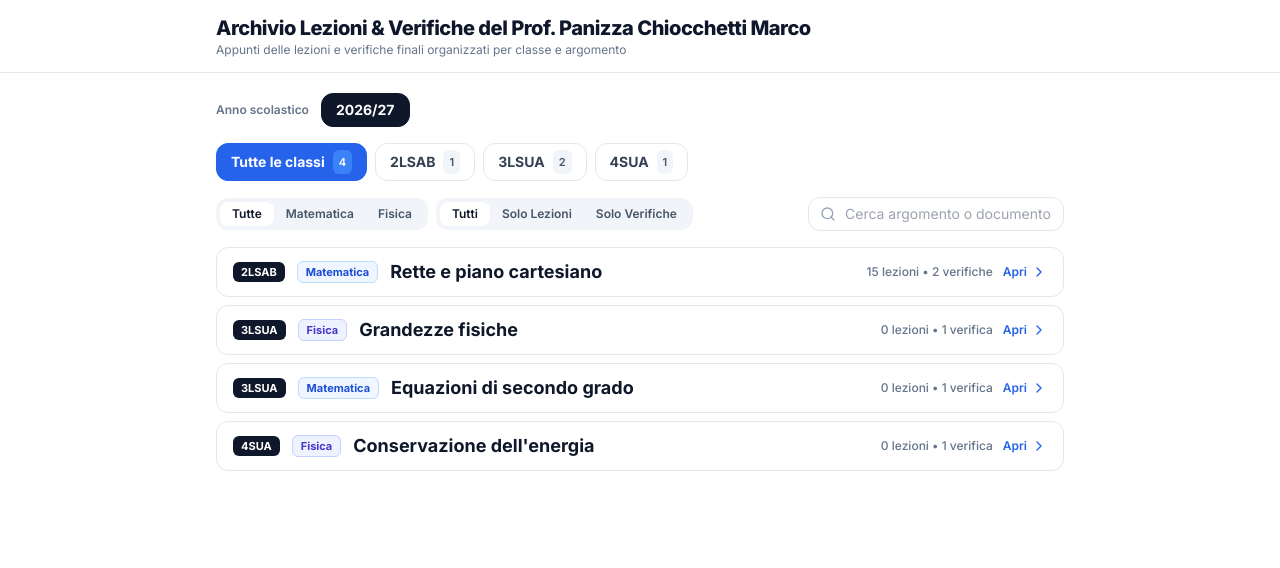
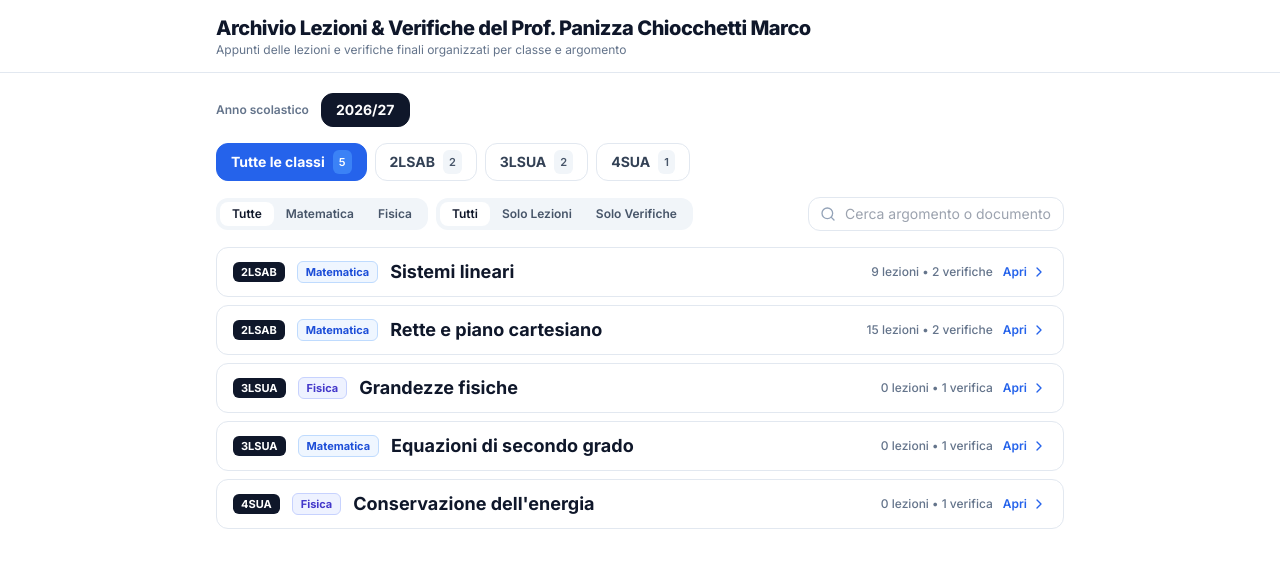
Before and after one commit to marcopanizzasite/archivio, a plain HTML site: page index.html in a window 1280 px wide. Drawn offline with nearby package versions, Linux system fonts and the light colour scheme.

Commit message:
Update index.html

```diff
--- a/index.html
+++ b/index.html
@@ -450,7 +450,104 @@
      * su GitHub Pages / Google Sites.
      */
 
-  const INITIAL_DATA = [
+const INITIAL_DATA = [
+  {
+    "id": "arg-1795708312453",
+    "year": "2026/27",
+    "className": "2LSAB",
+    "subject": "Matematica",
+    "title": "Sistemi lineari",
+    "items": [
+      {
+        "id": "item-1795708460186-crsb",
+        "kind": "Lezione",
+        "date": "2026-11-26",
+        "title": "Lezione 2sab 30.09",
+        "notes": "",
+        "url": "https://drive.google.com/file/d/1UVpFma5s186Vg-O84g_rc3fqtxTTfEjQ/view?usp=sharing"
+      },
+      {
+        "id": "item-1795708840230-1z0d",
+        "kind": "Lezione",
+        "date": "2026-11-26",
+        "title": "Lezione 2sab 29.09",
+        "notes": "",
+        "url": "https://drive.google.com/file/d/1XeiS7KUOC0HHC3MjoxE3-l-erJ7ALXJi/view?usp=sharing"
+      },
+      {
+        "id": "item-1795708901956-7mqm",
+        "kind": "Lezione",
+        "date": "2026-11-26",
+        "title": "Lezione 2sab 21.09",
+        "notes": "",
+        "url": "https://drive.google.com/file/d/1JTDvwTwIPuDLQAySMBQcMZYiwVDDMvBO/view?usp=sharing"
+      },
+      {
+        "id": "item-1795709039205-yev3",
+        "kind": "Lezione",
+        "date": "2026-11-26",
+        "title": "Lezione 2sab 17.09",
+        "notes": "",
+        "url": "https://drive.google.com/file/d/13ZtEVv3Cg4Mc3eSw2LsBTW9jSb4QJPYL/view?usp=sharing"
+      },
+      {
+        "id": "item-1795709236467-rb96",
+        "kind": "Lezione",
+        "date": "2026-11-26",
+        "title": "Lezione 2sab 16.09",
+        "notes": "",
+        "url": "https://drive.google.com/file/d/1AQuyTEGsS7huErMBtPPl803y_iGNXHeh/view?usp=sharing"
+      },
+      {
+        "id": "item-1795709274114-f90p",
+        "kind": "Lezione",
+        "date": "2026-11-26",
+        "title": "Lezione 2SAB 14.09",
+        "notes": "",
+        "url": "https://drive.google.com/file/d/1FKFjewxIVQ-AkXePEFMeD9Ay_mSrZ6Tk/view?usp=sharing"
+      },
+      {
+        "id": "item-1795709453191-c2zo",
+        "kind": "Lezione",
+        "date": "2026-11-26",
+        "title": "Lezione 2sab 11.09",
+        "notes": "",
+        "url": "https://drive.google.com/file/d/1R7Og-w_yHZRe32CavXGHQ8MOoc5dYR7V/view?usp=sharing"
+      },
+      {
+        "id": "item-1795709513293-a2t8",
+        "kind": "Lezione",
+        "date": "2026-11-26",
+        "title": "Lezione 2sab 19.09",
+        "notes": "",
+        "url": "https://drive.google.com/file/d/1oZNwTjC_UtTIkkWqN1VFEZe4abPcAZkf/view?usp=sharing"
+      },
+      {
+        "id": "item-1795709558393-8bzn",
+        "kind": "Lezione",
+        "date": "2026-11-26",
+        "title": "Lezione 2sab 09.09",
+        "notes": "",
+        "url": "https://drive.google.com/file/d/1au3bcg59i6aggECrmCw4IyDIernd-52f/view?usp=sharing"
+      },
+      {
+        "id": "item-1795710401331-n8g4",
+        "kind": "Verifica",
+        "date": "2026-11-26",
+        "title": "Verifica 2LSAB Sistemi lineari",
+        "notes": "",
+        "url": "https://drive.google.com/file/d/1-yD28a-NsSgcEHCbhjBsINmNStEzKW_5/view?usp=sharing"
+      },
+      {
+        "id": "item-1795710449447-4m6w",
+        "kind": "Verifica",
+        "date": "2026-11-26",
+        "title": "Soluzione Verifica Sistemi Lineari",
+        "notes": "",
+        "url": "https://drive.google.com/file/d/1c8sTBilpQYPdriSV05Z14q32JQHSH_wX/view?usp=sharing"
+      }
+    ]
+  },
   {
     "id": "arg-1795684969504",
     "year": "2026/27",
```
